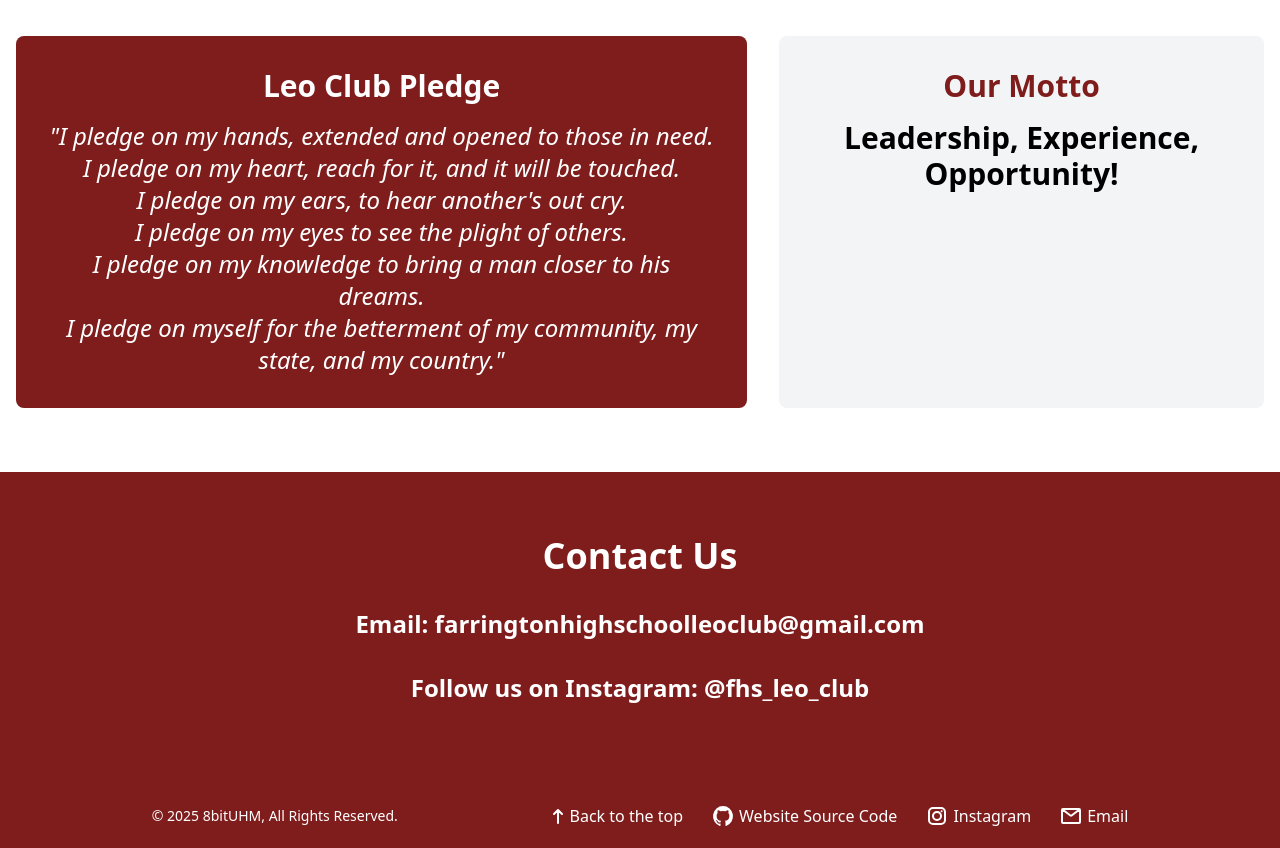
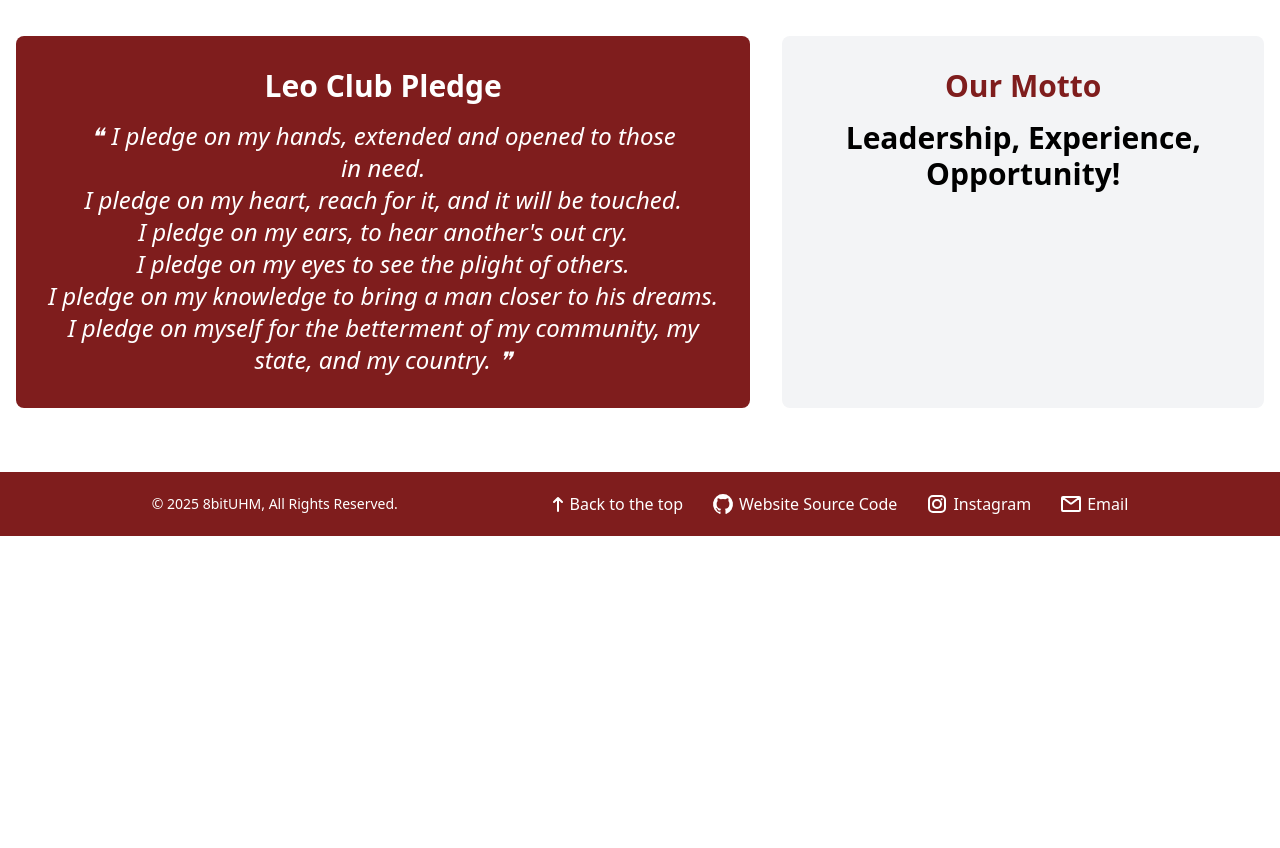
Before and after one commit to 8bitUHM/fhsleoclub, a React (Vite) app: page / in a window 1280 px wide. Shown: the part 1300-2148 px from the top of the page. After the commit the page ends 1836 px from the top, so only its background shows below. Built offline with nearby package versions, Linux system fonts and the light colour scheme.

Commit message:
Took out contact section, changed how quotations appear in Leo Pledge

```diff
--- a/src/pages/index.tsx
+++ b/src/pages/index.tsx
@@ -58,10 +58,10 @@ export function Index() {
         <section className="py-16 px-4">
           <div className="max-w-7xl mx-auto">
             <div className="flex flex-col gap-8 md:flex-row">
-              <div className="bg-red-900 text-white text-center p-8 rounded-lg">
+              <div className="bg-red-900 text-white text-center text-pretty p-8 rounded-lg">
                 <h3 className="text-3xl font-bold mb-4">Leo Club Pledge</h3>
-                <p className="text-2xl italic">
-                  "I pledge on my hands, extended and opened to those in need.
+                <p className="text-2xl italic relative before:content-['❝'] before:pr-2">
+                  I pledge on my hands, extended and opened to those in need.
                 </p>
                 <p className="text-2xl italic">
                   I pledge on my heart, reach for it, and it will be touched.
@@ -75,8 +75,8 @@ export function Index() {
                 <p className="text-2xl italic">
                   I pledge on my knowledge to bring a man closer to his dreams.
                 </p>
-                <p className="text-2xl italic">
-                  I pledge on myself for the betterment of my community, my state, and my country."
+                <p className="text-2xl italic relative after:content-['❞'] after:ps-2">
+                  I pledge on myself for the betterment of my community, my state, and my country.
                 </p>
               </div>
               <div className="bg-gray-100 p-8 rounded-lg text-center">
@@ -87,24 +87,6 @@ export function Index() {
           </div>
         </section>
 
-        {/* Contact Section */}
-        <section className="bg-red-900 text-white py-16 px-4">
-          <div className="max-w-7xl mx-auto">
-            <h2 className="text-3xl md:text-4xl font-bold mb-8 text-center">Contact Us</h2>
-            <div className="flex-auto justify-center text-center">
-              <div className="mb-8">
-                <h4 className="text-2xl font-bold mb-4">
-                  Email: <a href="farringtonhighschoolleoclub@gmail.com" className="hover:text-gray-200 hover:underline">farringtonhighschoolleoclub@gmail.com</a>
-                </h4>
-              </div>
-              <div>
-                <h4 className="text-2xl font-bold mb-4">
-                  Follow us on Instagram: <a href="https://www.instagram.com/fhs_leo_club" className="hover:text-gray-200 hover:underline">@fhs_leo_club</a>
-                </h4>
-              </div>
-            </div>
-          </div>
-        </section>
       </main>
 
       <Footer />
```
